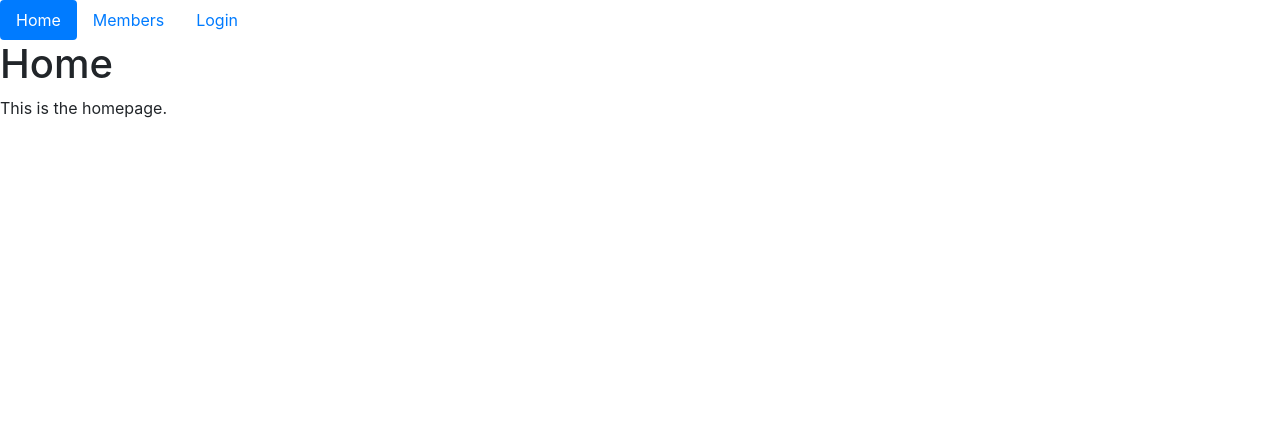
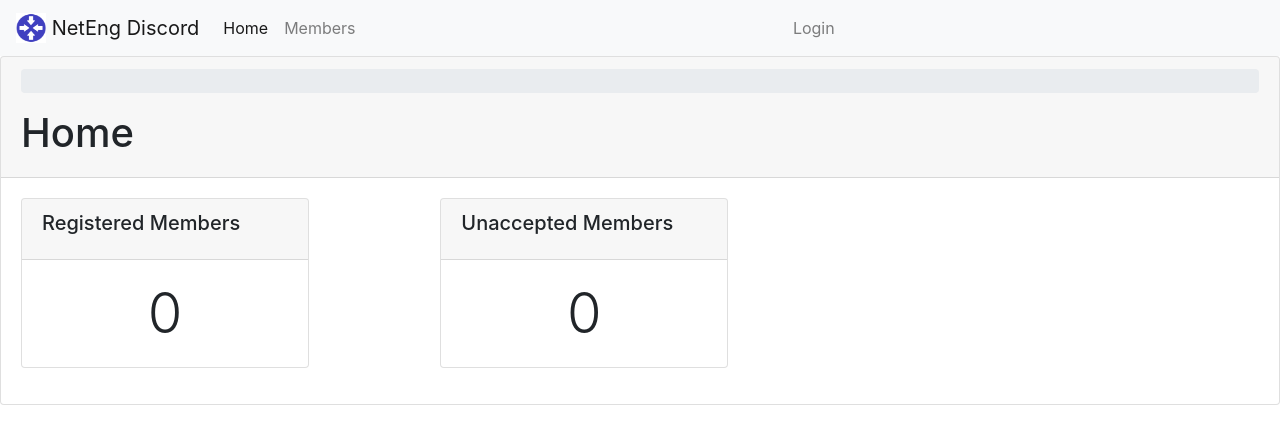
Before and after one commit to disnog/netranger-web, a Flask app: page / in a window 1280 px wide. Shown: the top 444 px of the page. Run offline with Flask 2, Linux system fonts and the light colour scheme; data that the repository does not hold is empty; parts of the project's set-up code (start-up, migrations or seed data) failed here and were passed over; some libraries are stand-ins or nearby versions.

Commit message:
Logos, formatting, breadcrumbs, DB, member list

```diff
--- a/nrweb/__init__.py
+++ b/nrweb/__init__.py
@@ -17,8 +17,10 @@
 # along with this program.  If not, see <https://www.gnu.org/licenses/>.
 
 from flask import Flask
+from flask_breadcrumbs import Breadcrumbs
 
 app = Flask(__name__)
 app.config.from_pyfile('config.py')
+Breadcrumbs(app=app)
 
 from nrweb import views
--- a/nrweb/templates/base.html
+++ b/nrweb/templates/base.html
@@ -8,20 +8,41 @@
           integrity="sha384-MCw98/SFnGE8fJT3GXwEOngsV7Zt27NXFoaoApmYm81iuXoPkFOJwJ8ERdknLPMO" crossorigin="anonymous">
 </head>
 <body>
-<ul class="nav nav-pills">
-    <li class="nav-item">
-        <a class="nav-link{% if request.endpoint == 'home' %} active{% endif %}" href="/home">Home</a>
+<nav class="navbar navbar-expand-lg navbar-light bg-light">
+    <a class="navbar-brand" href="/home"><img src="{{url_for('static',filename='logo.png')}}" width="30" height="30"
+                                              class="d-inline-block align-top" alt=""/>
+        NetEng Discord
+    </a>
+    <button class="navbar-toggler" type="button" data-toggle="collapse" data-target="#navbarNavDropdown"
+            aria-controls="navbarNavDropdown" aria-expanded="false" aria-label="Toggle navigation">
+        <span class="navbar-toggler-icon"></span>
+    </button>
+    <div class="collapse navbar-collapse" id="navbarNavDropdown">
+        <ul class="navbar-nav">
+            <li class="nav-item{% if request.endpoint == 'home' %} active{% endif %}">
+                <a class="nav-link" href="/home">Home{% if request.endpoint == 'home' %}<span
+                        class="sr-only"> (current)</span>{%
+                    endif %}</a>
             </li>
-    <li class="nav-item">
-        <a class="nav-link{% if request.endpoint == 'members' %} active{% endif %}" href="/members">Members</a>
+            <li class="nav-item{% if request.endpoint == 'members' %} active{% endif %}">
+                <a class="nav-link" href="/members">Members{% if request.endpoint == 'members' %}<span class="sr-only"> (current)</span>{%
+                    endif %}</a>
             </li>
+        </ul>
+    </div>
+
+    <div class="collapse navbar-collapse" id="navbarNavDropdownRight">
+        <ul class="navbar-nav">
             {% if 'user' in g %}
             <li class="nav-item dropdown">
-        <a class="nav-link dropdown-toggle" data-toggle="dropdown" role="button" aria-haspopup="true"
-           aria-expanded="false">{{g.user['username']}}#{{g.user['discriminator']}}
+                <a class="nav-link dropdown-toggle" href="#" id="navbarDropdownMenuLink" role="button"
+                   data-toggle="dropdown" aria-haspopup="true" aria-expanded="false">
+                    <img src="https://cdn.discordapp.com/{% if g.user['avatar'] %}avatars/{{g.user['id']}}/{{g.user['avatar']}}{% else %}embed/avatars/{{ g.user['discriminator'] | int %5 }}{% endif %}.png"
+                         width="30" height="30" class="d-inline-block rounded-circle" alt="">
+                    {{g.user['username']}}#{{g.user['discriminator']}}
                 </a>
-        <div class="dropdown-menu">
-            <a class="dropdown-item{% if request.endpoint == 'profile' %} active{% endif %}" href="/profile">My Profile</a>
+                <div class="dropdown-menu" aria-labelledby="navbarDropdownMenuLink">
+                    <a class="dropdown-item" href="/profile">My Profile</a>
                     <a class="dropdown-item" href="/logout">Logout</a>
                 </div>
             </li>
@@ -31,8 +52,25 @@
             </li>
             {% endif %}
         </ul>
+    </div>
+</nav>
+
+<div class="card">
+    <div class="card-header">
+        <nav aria-label="breadcrumb">
+            <ol class="breadcrumb">
+                {% for breadcrumb in breadcrumbs %}
+                <li class="breadcrumb-item{{ ' active" aria-current="page' if loop.last }}"><a href="{{ breadcrumb.url }}">{{ breadcrumb.text }}</a></li>
+                {% endfor %}
+            </ol>
+        </nav>
+
         <h1>{% block header%}{% endblock %}</h1>
+    </div>
+    <div class="card-body">
         {% block content %}{% endblock %}
+    </div>
+</div>
 
 <script src="https://code.jquery.com/jquery-3.3.1.slim.min.js"
         integrity="sha384-q8i/X+965DzO0rT7abK41JStQIAqVgRVzpbzo5smXKp4YfRvH+8abtTE1Pi6jizo"
--- a/nrweb/templates/home.html
+++ b/nrweb/templates/home.html
@@ -2,6 +2,18 @@
 {% block pagetitle %}Home{% endblock %}
 {% block header %}Home{% endblock %}
 {% block content %}
-<p>This is the homepage.</p>
-<p>{{g.user}}</p>
+<div class="card-columns">
+    <div class="card mb-3" style="max-width: 18rem;">
+        <div class="card-header"><h5 class="card-title">Registered Members</h5></div>
+        <div class="card-body text-center display-4">
+            {{registered_members}}
+        </div>
+    </div>
+    <div class="card mb-3" style="max-width: 18rem;">
+        <div class="card-header"><h5 class="card-title">Unaccepted Members</h5></div>
+        <div class="card-body text-center display-4">
+            {{unaccepted_members}}
+        </div>
+    </div>
+</div>
 {% endblock %}
--- a/nrweb/views.py
+++ b/nrweb/views.py
@@ -17,6 +17,7 @@
 # along with this program.  If not, see <https://www.gnu.org/licenses/>.
 
 from flask import redirect, url_for, render_template, request, session, g
+from flask_breadcrumbs import register_breadcrumb
 from nrweb import app
 from requests_oauthlib import OAuth2Session
 import urllib.parse
@@ -24,6 +25,7 @@ import json
 from flask_pymongo import PyMongo
 import uuid
 from functools import wraps
+from datetime import datetime
 
 
 def token_updater(token):
@@ -65,27 +67,44 @@ def is_member(f):
 
     return decorator
 
+@app.template_filter('utctime')
+def utctime(s):
+    return datetime.utcfromtimestamp(s).strftime(
+                "%Y-%b-%d %H:%M:%S UTC"
+            )
+
 
 @app.route("/")
 @app.route("/home")
+@register_breadcrumb(app,'.',"Home")
 def home():
-    return render_template("home.html")
+    registered_members = g.db.db.users.count({"member_number": {"$exists": True}})
+    unaccepted_members = g.db.db.users.count({"member_number": {"$exists": False}})
+    print()
+    return render_template("home.html",registered_members=registered_members,unaccepted_members=unaccepted_members)
 
 
 @app.route("/members")
 @is_member
+@register_breadcrumb(app,'.home',"Members")
 def members():
-    return render_template("members.html")
+    memberlist = g.db.db.users.find({ "member_number": { "$exists": True } })
+    return render_template("members.html",memberlist=memberlist)
 
 
 @app.route("/profile")
 @is_member
+@register_breadcrumb(app,'.home',"Profile")
 def myprofile():
     return redirect(url_for("profile", userid=g.user["id"]))
 
+def userid_breadcrumb_constructor(*args, **kwargs):
+    user = g.db.db.users.find_one({"_id": int(request.view_args['userid'])},{ 'name':True,'discriminator':True })
+    return [{'text': user['name']+'#'+user['discriminator'], 'url': url_for(request.endpoint,userid=request.view_args['userid'])}]
 
 @app.route("/profile/<userid>")
 @is_member
+@register_breadcrumb(app,'.home.myprofile','',dynamic_list_constructor=userid_breadcrumb_constructor)
 def profile(userid):
     return render_template("profile.html", userid=userid)
 
```
Also changed, not shown: nrweb/config.py (+7 -1 lines), nrweb/templates/members.html (+20 -1 lines), nrweb/static/logo.png (added). Lines whose indentation alone changed are shown as unchanged.
